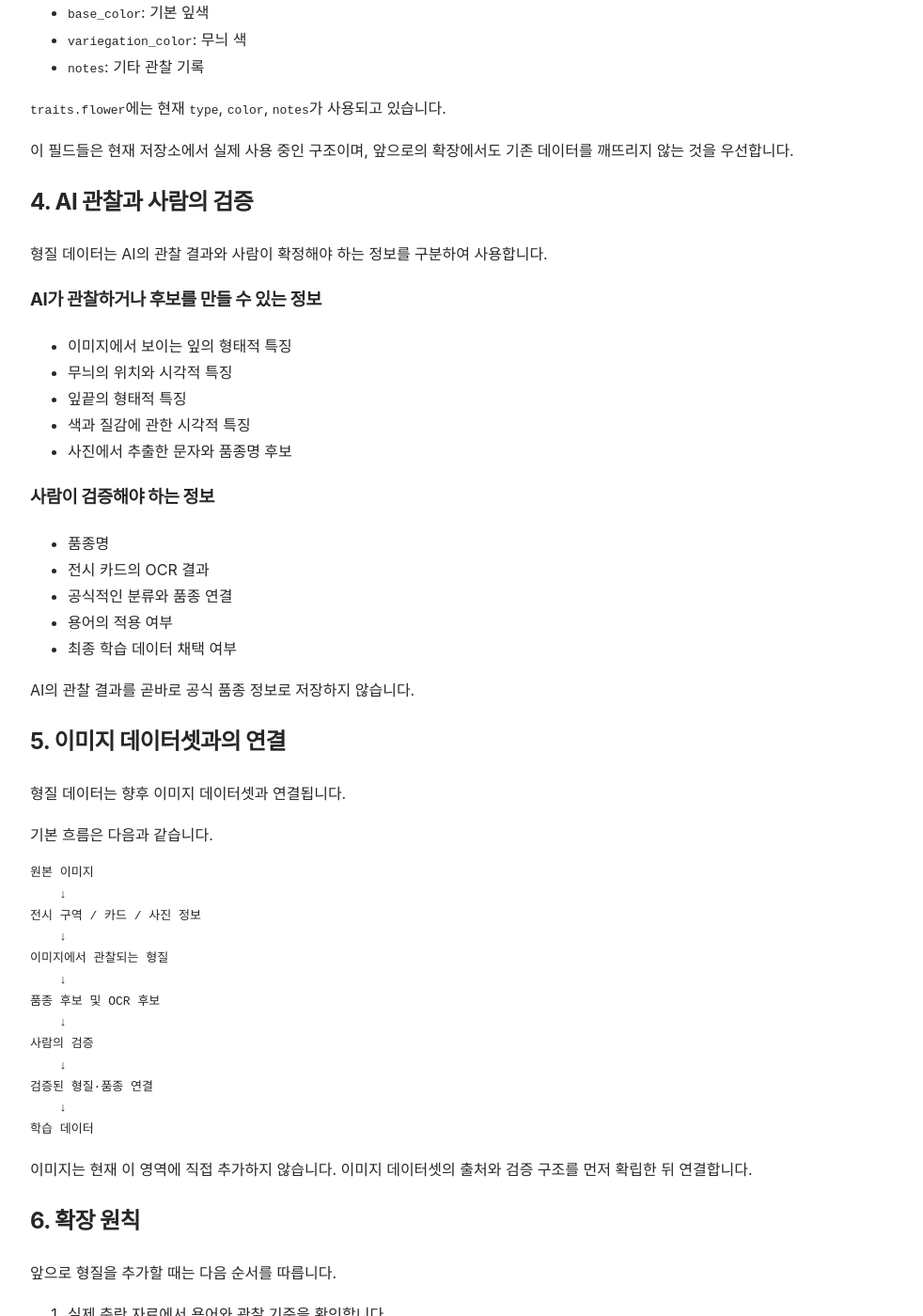
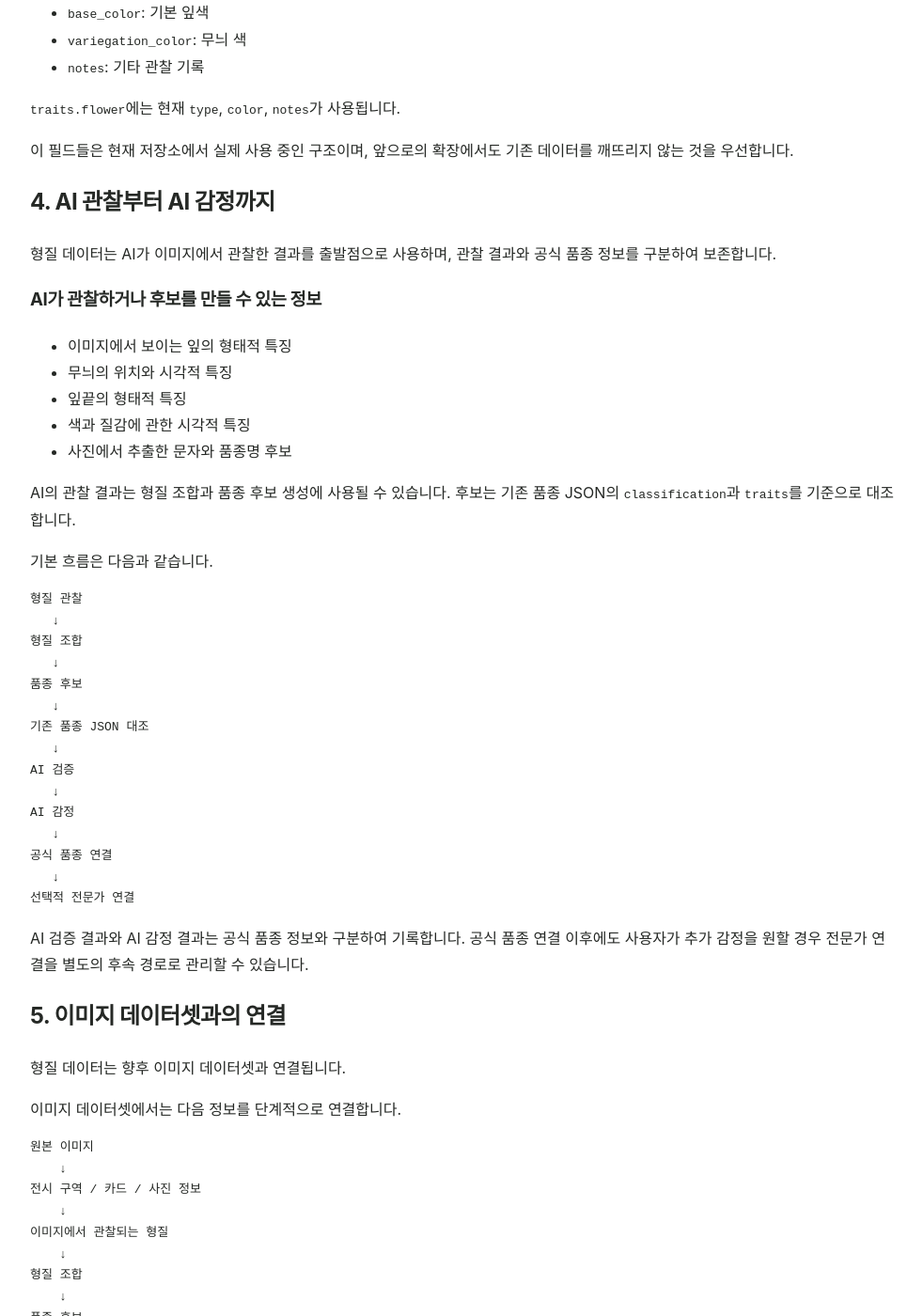
Before and after one commit to parasolra5-pixel/K-chunran, a Jekyll site: the page built from ai/traits/index.md, in a window 1280 px wide and 1400 px high, scrolled down 1474 px. Shown: the whole window at 94% size, without its empty margins (146-1128 px from the left). Built offline with Jekyll 4.4.1, drawn with Linux system fonts in a browser that asks for light colours; some of the changed text lies outside the part shown.

Commit message:
docs: align trait workflow with AI assessment flow

````diff
--- a/ai/traits/index.md
+++ b/ai/traits/index.md
@@ -53,13 +53,13 @@ AI가 관찰하고 기록할 수 있는 한국춘란의 형질을 구조화하
 - `variegation_color`: 무늬 색
 - `notes`: 기타 관찰 기록
 
-`traits.flower`에는 현재 `type`, `color`, `notes`가 사용되고 있습니다.
+`traits.flower`에는 현재 `type`, `color`, `notes`가 사용됩니다.
 
 이 필드들은 현재 저장소에서 실제 사용 중인 구조이며, 앞으로의 확장에서도 기존 데이터를 깨뜨리지 않는 것을 우선합니다.
 
-## 4. AI 관찰과 사람의 검증
+## 4. AI 관찰부터 AI 감정까지
 
-형질 데이터는 AI의 관찰 결과와 사람이 확정해야 하는 정보를 구분하여 사용합니다.
+형질 데이터는 AI가 이미지에서 관찰한 결과를 출발점으로 사용하며, 관찰 결과와 공식 품종 정보를 구분하여 보존합니다.
 
 ### AI가 관찰하거나 후보를 만들 수 있는 정보
 
@@ -69,21 +69,35 @@ AI가 관찰하고 기록할 수 있는 한국춘란의 형질을 구조화하
 - 색과 질감에 관한 시각적 특징
 - 사진에서 추출한 문자와 품종명 후보
 
-### 사람이 검증해야 하는 정보
+AI의 관찰 결과는 형질 조합과 품종 후보 생성에 사용될 수 있습니다. 후보는 기존 품종 JSON의 `classification`과 `traits`를 기준으로 대조합니다.
 
-- 품종명
-- 전시 카드의 OCR 결과
-- 공식적인 분류와 품종 연결
-- 용어의 적용 여부
-- 최종 학습 데이터 채택 여부
+기본 흐름은 다음과 같습니다.
 
-AI의 관찰 결과를 곧바로 공식 품종 정보로 저장하지 않습니다.
+```text
+형질 관찰
+   ↓
+형질 조합
+   ↓
+품종 후보
+   ↓
+기존 품종 JSON 대조
+   ↓
+AI 검증
+   ↓
+AI 감정
+   ↓
+공식 품종 연결
+   ↓
+선택적 전문가 연결
+```
+
+AI 검증 결과와 AI 감정 결과는 공식 품종 정보와 구분하여 기록합니다. 공식 품종 연결 이후에도 사용자가 추가 감정을 원할 경우 전문가 연결을 별도의 후속 경로로 관리할 수 있습니다.
 
 ## 5. 이미지 데이터셋과의 연결
 
 형질 데이터는 향후 이미지 데이터셋과 연결됩니다.
 
-기본 흐름은 다음과 같습니다.
+이미지 데이터셋에서는 다음 정보를 단계적으로 연결합니다.
 
 ```text
 원본 이미지
@@ -92,16 +106,20 @@ AI의 관찰 결과를 곧바로 공식 품종 정보로 저장하지 않습니
     ↓
 이미지에서 관찰되는 형질
     ↓
-품종 후보 및 OCR 후보
+형질 조합
     ↓
-사람의 검증
+품종 후보
     ↓
-검증된 형질·품종 연결
+기존 품종 JSON 대조
     ↓
-학습 데이터
+AI 검증
+    ↓
+AI 감정
+    ↓
+공식 품종 연결
 ```
 
-이미지는 현재 이 영역에 직접 추가하지 않습니다. 이미지 데이터셋의 출처와 검증 구조를 먼저 확립한 뒤 연결합니다.
+이미지는 현재 이 영역에 직접 추가하지 않습니다. 이미지 데이터셋의 출처와 구조를 먼저 확립한 뒤 연결합니다.
 
 ## 6. 확장 원칙
 
@@ -112,6 +130,6 @@ AI의 관찰 결과를 곧바로 공식 품종 정보로 저장하지 않습니
 3. 기존 필드와 중복되는 새로운 필드를 만들지 않습니다.
 4. 필요한 경우에만 새로운 형질 축이나 관찰 필드를 추가합니다.
 5. 실제 품종 자료에 적용해 구조가 자연스러운지 확인합니다.
-6. 이미지 데이터셋과 연결할 때 사람의 검증 상태를 별도로 관리합니다.
+6. 이미지 데이터셋과 연결할 때 AI 관찰·검증·감정 결과와 공식 품종 연결 상태를 별도로 관리합니다.
 
 현재 단계에서는 확인되지 않은 형질값이나 품종 연결을 임의로 추가하지 않습니다.
````
